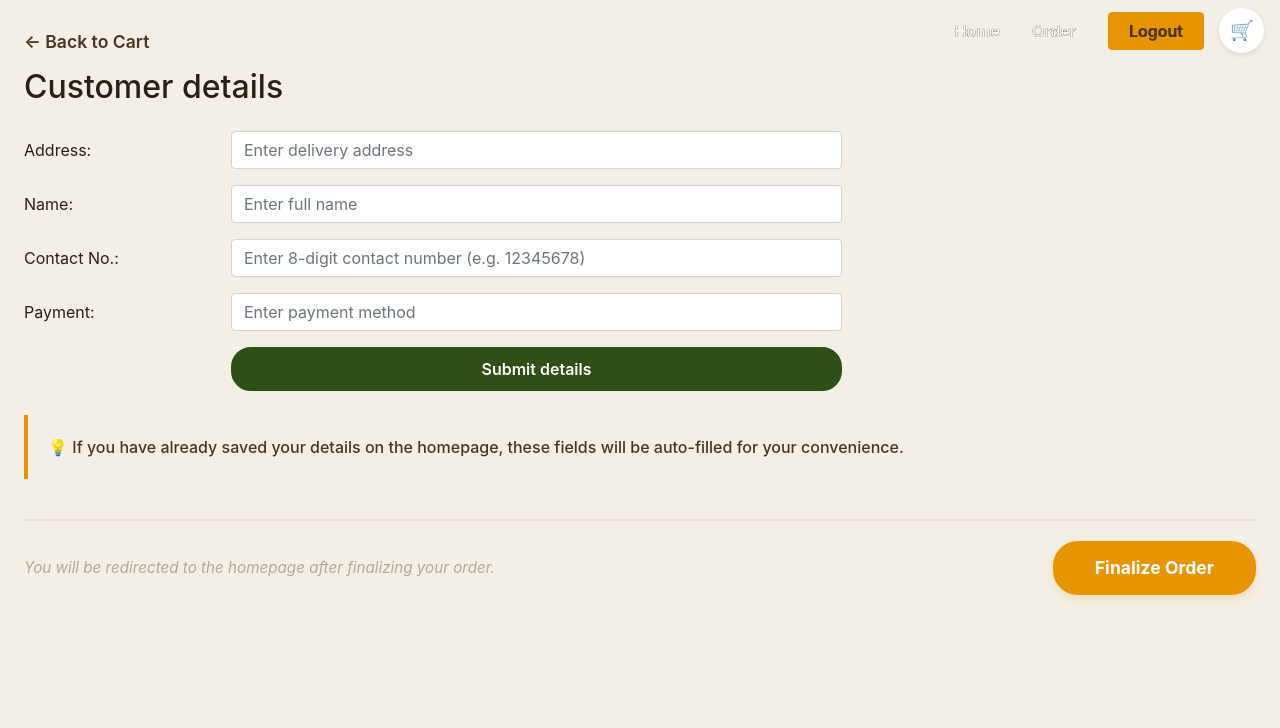
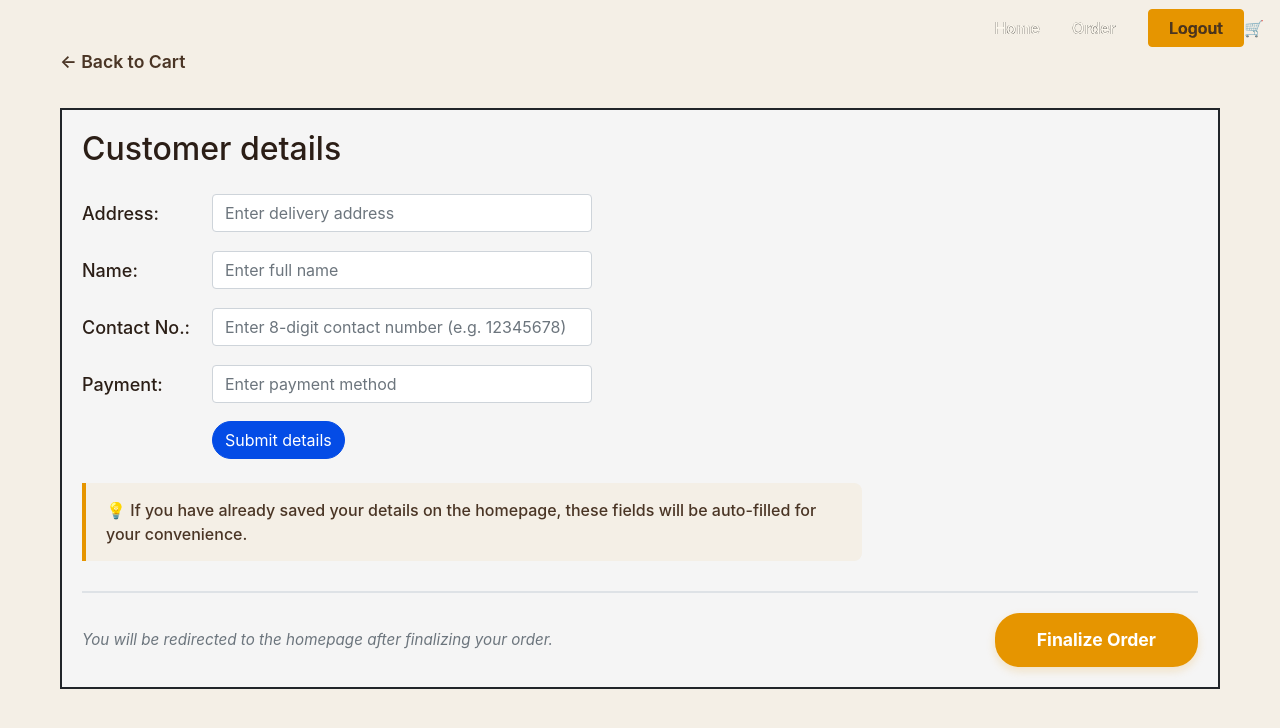
Before and after one commit to zephno/Joey_Farm, a PHP site: page /order_finalize.html in a window 1280 px wide. Shown: the top 728 px of the page. Run offline with PHP 8.4, Linux system fonts and the light colour scheme.

Commit message:
Update order_finalize.css

```diff
--- a/order_finalize.css
+++ b/order_finalize.css
@@ -1,24 +1,6 @@
 body {
     background-color: #f4efe6;
     padding-bottom: 60px;
-}
-
-.navbar-custom {
-    background-color: #4a3525;
-    padding: 10px 20px;
-}
-
-.cart-icon-circle {
-    background-color: white;
-    border-radius: 50%;
-    width: 45px;
-    height: 45px;
-    display: flex;
-    align-items: center;
-    justify-content: center;
-    font-size: 1.2rem;
-    margin-left: 15px;
-    box-shadow: 0px 2px 5px rgba(0,0,0,0.1);
 }
 
 .back-btn {
@@ -39,66 +21,57 @@ body {
     text-decoration: none;
 }
 
-.checkout-card {
-    background-color: white;
-    border-radius: 12px;
-    padding: 40px;
-    margin-top: 15px;
-    box-shadow: 0px 4px 15px rgba(0, 0, 0, 0.05);
+/* Customer details form — same look as customer-orders.html */
+.customer-details-card {
+    max-width: 1160px;
+    padding: 1.25rem;
+    border: 2px solid #212529;
+    background-color: whitesmoke;
 }
 
-.checkout-title {
-    color: #2b1e16;
-    font-weight: 700;
-    border-bottom: 2px solid #eae1d2;
-    padding-bottom: 15px;
-    margin-bottom: 30px;
+.customer-details-card .form-row {
+    max-width: 780px;
 }
 
-.custom-label {
-    font-weight: 600;
-    color: #4a3525;
-}
-
-.custom-input {
-    border: 1px solid #d9cdbf;
-    border-radius: 8px;
-    background-color: #fcf8ee;
-    padding: 10px 15px;
-    box-shadow: none;
-    transition: all 0.3s;
-}
-
-.custom-input:focus {
-    border-color: #e69500;
-    background-color: white;
+.customer-details-card .col-form-label {
+    font-size: 18px;
+    font-weight: 500;
 }
 
 .btn-confirm {
-    background-color: #2e5016;
-    color: white;
-    border-radius: 20px;
-    padding: 8px 25px;
-    font-weight: 600;
-    border: 2px solid #2e5016;
-    transition: all 0.2s;
-    width: 100%;
+    border-color: #044ce6;
+    border-radius: 1.5rem;
+    background-color: #044ce6;
+    color: #fff;
 }
 
-.btn-confirm:hover {
-    background-color: #3b661c;
-    border-color: #3b661c;
-    color: white;
+.btn-confirm:hover,
+.btn-confirm:focus {
+    border-color: #0034a3;
+    background-color: #0034a3;
+    color: #fff;
+    transition: all 0.5s;
+}
+
+.btn-edit {
+    border: 1px solid lightblue;
+    border-radius: 1.5rem;
+    background-color: lightblue;
+    color: #fff;
+}
+
+.btn-edit:hover,
+.btn-edit:focus {
+    border-color: lightblue;
+    background-color: lightblue;
 }
 
 .info-box {
     background-color: #f4efe6;
     border-left: 4px solid #e69500;
-    padding: 20px;
+    padding: 15px 20px;
     border-radius: 0 8px 8px 0;
-    height: 100%;
-    display: flex;
-    align-items: center;
+    max-width: 780px;
 }
 
 .info-text {
@@ -109,9 +82,9 @@ body {
 }
 
 .action-footer {
-    margin-top: 40px;
+    margin-top: 30px;
     padding-top: 20px;
-    border-top: 2px solid #eae1d2;
+    border-top: 2px solid #dee2e6;
 }
 
 .btn-finalize {
@@ -135,7 +108,7 @@ body {
 }
 
 .return-text {
-    color: #b8a695;
+    color: #6c757d;
     font-size: 0.95rem;
     font-style: italic;
 }
```
